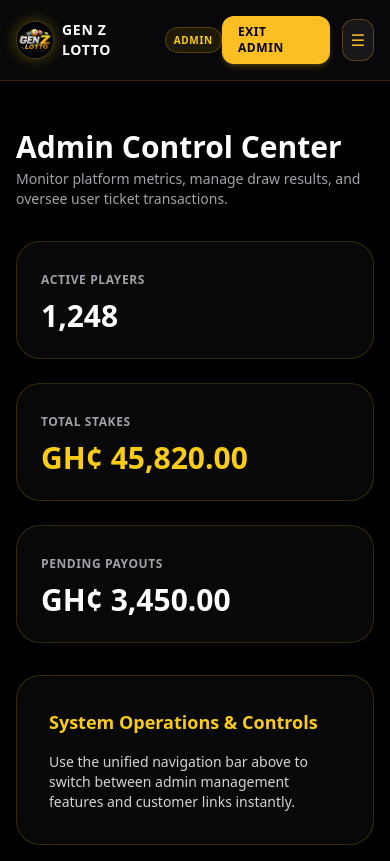
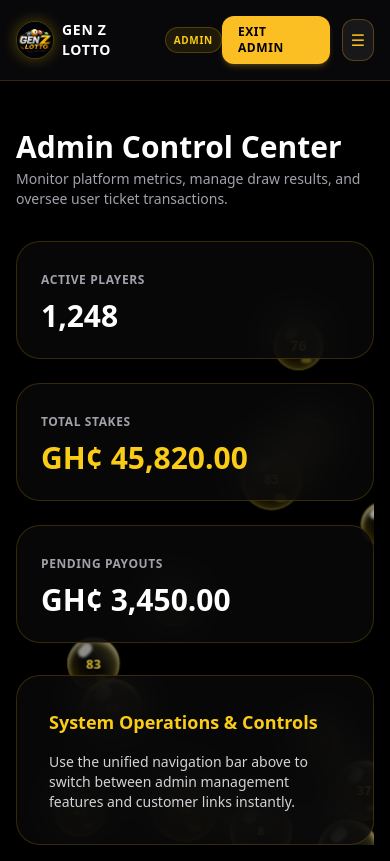
Before and after one commit to Kelvin548/gen-z-lotto, a Next.js app: page /admin/dashboard in a window 390 px wide. Built offline with nearby package versions, Linux system fonts and the light colour scheme.

Commit message:
perf: optimize admin dashboard mobile rendering speed by hiding heavy background animations

```diff
--- a/src/app/admin/dashboard/page.tsx
+++ b/src/app/admin/dashboard/page.tsx
@@ -6,8 +6,8 @@ import FloatingBubbles from '@/components/FloatingBubbles';
 export default function AdminDashboardPage() {
   return (
     <div className="space-y-8 relative z-10">
-      {/* 3D Floating Bubbles Background (Hidden on mobile to eliminate lag/render delay) */}
-      <div className="absolute inset-0 pointer-events-none z-0 hidden md:block">
+      {/* 3D Floating Bubbles Background (Active across all devices) */}
+      <div className="absolute inset-0 pointer-events-none z-0 overflow-hidden">
         <FloatingBubbles />
       </div>
 
@@ -18,22 +18,22 @@ export default function AdminDashboardPage() {
 
       {/* Quick Stats Grid */}
       <div className="grid grid-cols-1 md:grid-cols-3 gap-6 relative z-10">
-        <div className="bg-zinc-950/90 backdrop-blur-md p-6 rounded-3xl border border-yellow-500/20 shadow-2xl space-y-2">
+        <div className="bg-zinc-950/80 backdrop-blur-xl p-6 rounded-3xl border border-yellow-500/20 shadow-2xl space-y-2">
           <span className="text-zinc-400 text-xs font-semibold uppercase tracking-wider">Active Players</span>
           <h2 className="text-3xl font-black text-white">1,248</h2>
         </div>
-        <div className="bg-zinc-950/90 backdrop-blur-md p-6 rounded-3xl border border-yellow-500/20 shadow-2xl space-y-2">
+        <div className="bg-zinc-950/80 backdrop-blur-xl p-6 rounded-3xl border border-yellow-500/20 shadow-2xl space-y-2">
           <span className="text-zinc-400 text-xs font-semibold uppercase tracking-wider">Total Stakes</span>
           <h2 className="text-3xl font-black text-yellow-400">GH¢ 45,820.00</h2>
         </div>
-        <div className="bg-zinc-950/90 backdrop-blur-md p-6 rounded-3xl border border-yellow-500/20 shadow-2xl space-y-2">
+        <div className="bg-zinc-950/80 backdrop-blur-xl p-6 rounded-3xl border border-yellow-500/20 shadow-2xl space-y-2">
           <span className="text-zinc-400 text-xs font-semibold uppercase tracking-wider">Pending Payouts</span>
           <h2 className="text-3xl font-black text-white">GH¢ 3,450.00</h2>
         </div>
       </div>
 
       {/* Management Panel View */}
-      <div className="bg-zinc-950/90 backdrop-blur-md p-8 rounded-3xl border border-yellow-500/20 shadow-2xl space-y-4 relative z-10">
+      <div className="bg-zinc-950/80 backdrop-blur-xl p-8 rounded-3xl border border-yellow-500/20 shadow-2xl space-y-4 relative z-10">
         <h3 className="text-lg font-bold text-yellow-400">System Operations & Controls</h3>
         <p className="text-zinc-300 text-sm">Use the unified navigation bar above to switch between admin management features and customer links instantly.</p>
       </div>
```
